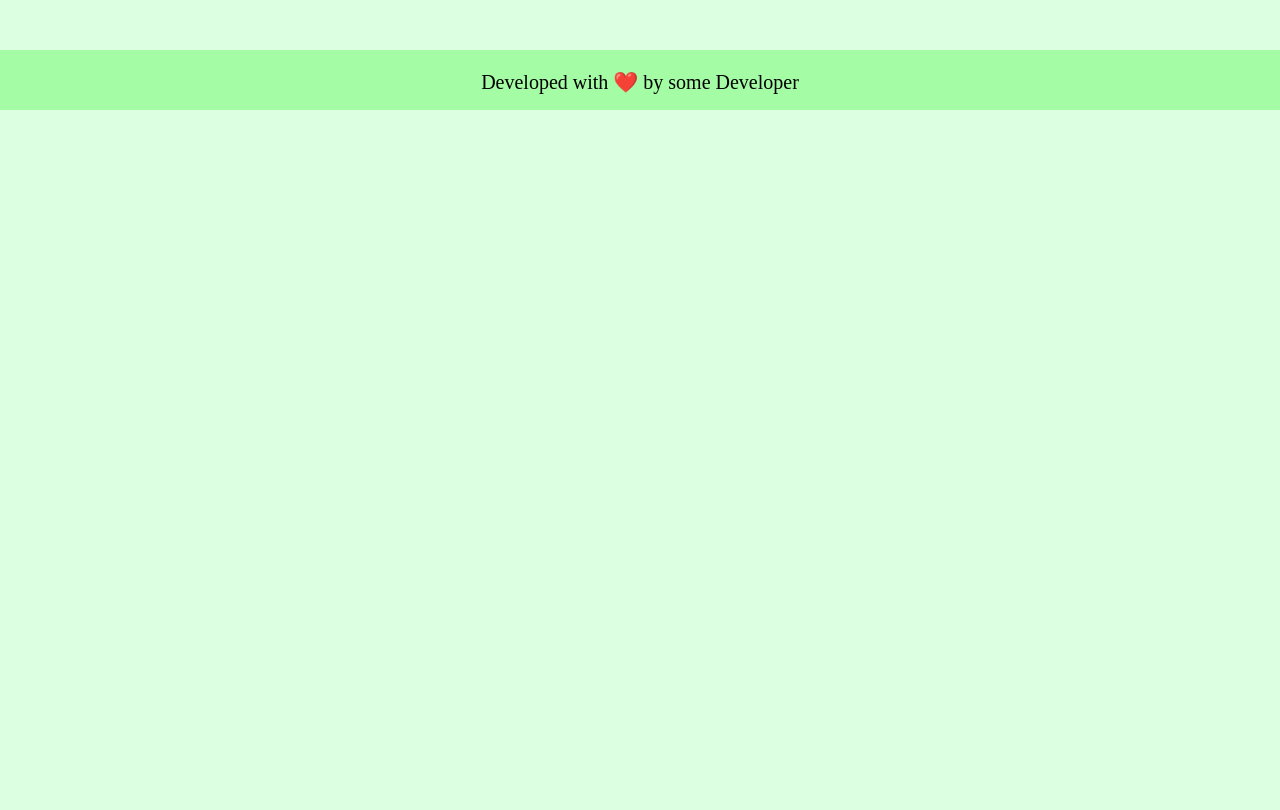
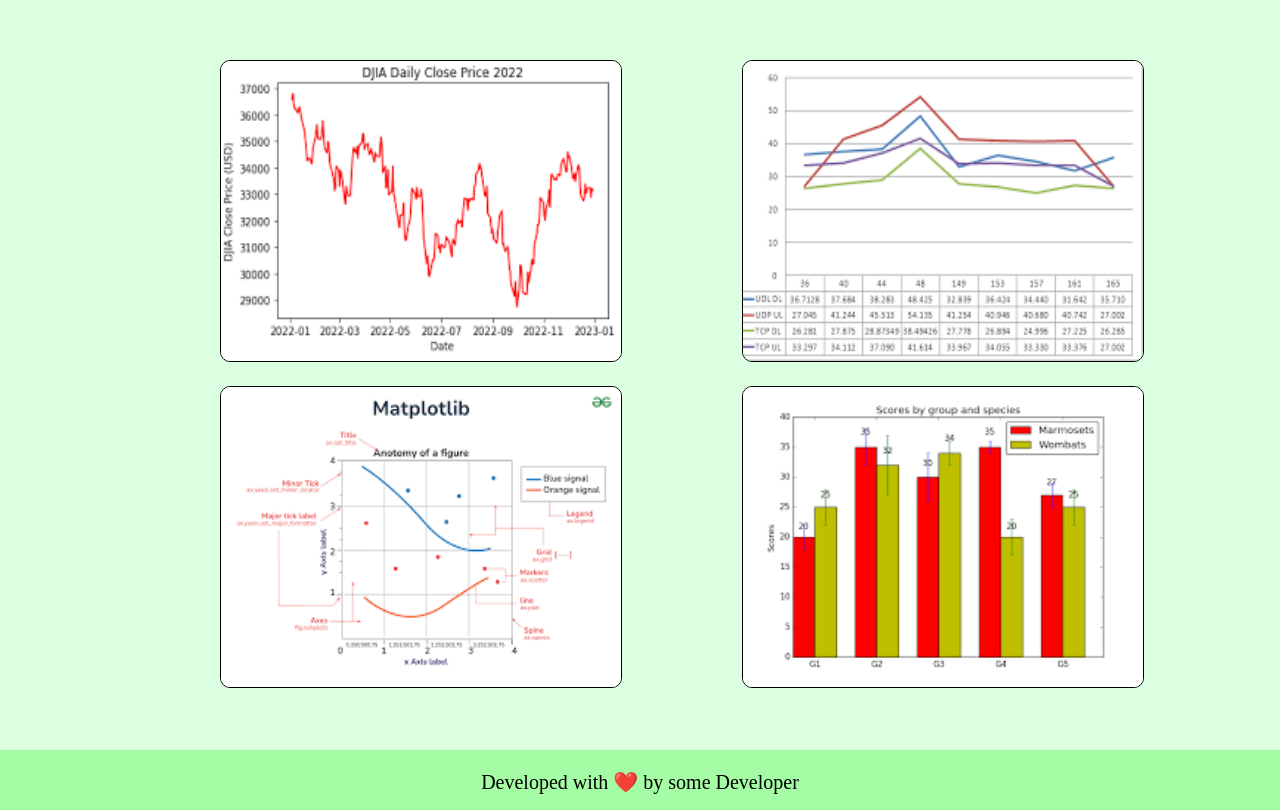
Before and after one commit to AnantLuthra/household-services, a Flask app: page /admin_summary in a window 1280 px wide. Shown: the part 77-887 px from the top of the page. Before the commit the page ends 187 px from the top, so only its background shows below. Run offline with Flask 3, Linux system fonts and the light colour scheme; parts of the project's set-up code (start-up, migrations or seed data) failed here and were passed over.

Commit message:
Added images to admin summary page

```diff
--- a/templates/admin_summary.html
+++ b/templates/admin_summary.html
@@ -60,11 +60,38 @@
         }
 
         main {
-            height: 70vh;
+            height: 80vh;
+        }
+
+        .main {
+            display: grid;
+            grid-template-rows: repeat(2, 1fr);
+            grid-template-columns: repeat(2, 1fr);
+            width: 80vw;
+            margin-left: 200px;
+            margin-top: 40px;
+            gap: 20px;
+            padding: 20px;
+        }
+
+        .main img {
+            width: 100%;
+            height: 100%;
+            object-fit: fit;
+            border-radius: 10px;
+        }
+
+        .grid-item {
+            width: 100%;
+            height: 100%;
+            aspect-ratio: 1 / 1;
+            max-width: 400px;
+            max-height: 300px;
+            border: 1.5px solid black;
         }
 
         footer {
-            margin-top: 50px;
+            margin-top: 70px;
             align-items: center;
             text-align: center;
             background-color: rgb(164, 252, 164);
@@ -94,7 +121,22 @@
             <li><a href="/admin_logout">Logout</a></li>
         </ul>
     </header>
-
+    <main>
+        <div class="main">
+            <div>
+                <img class="grid-item" src="/static/admin_summary_1.png" alt="img1">
+            </div>
+            <div>
+                <img class="grid-item" src="/static/admin_summary_2.png" alt="img2">
+            </div>
+            <div>
+                <img class="grid-item" src="/static/admin_summary_3.png" alt="img3">
+            </div>
+            <div>
+                <img class="grid-item" src="/static/admin_summary_4.png" alt="img4">
+            </div>
+        </div>
+    </main>
     <footer>
         <p>
             Developed with ❤️ by some Developer
```
Also changed, not shown: static/admin_summary_1.png (added), static/admin_summary_2.png (added), static/admin_summary_3.png (added), static/admin_summary_4.png (added).
